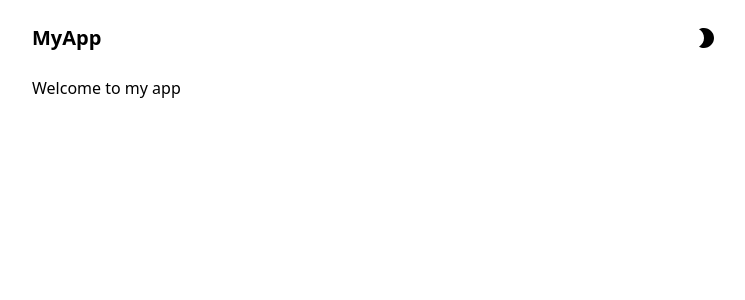
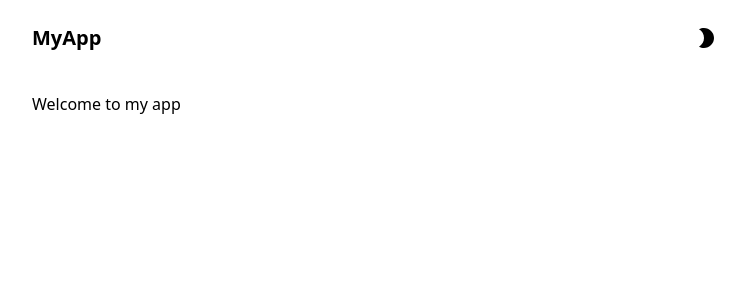
Before and after one commit to mattiapomelli/next-typescript-tailwind-mdx, a Next.js app: page / in a window 1280 px wide. Shown: the top 300 px of the page, without its empty margins (264-1009 px from the left). Built offline with nearby package versions, Linux system fonts and the light colour scheme; what @tailwindcss/typography would draw is missing.

Commit message:
changed import paths prefix

```diff
--- a/components/navbar.tsx
+++ b/components/navbar.tsx
@@ -1,7 +1,7 @@
 import { FunctionComponent } from 'react'
 import Link from 'next/link'
 
-import DarkModeToggle from './dark-mode-toggle'
+import DarkModeToggle from '@components/dark-mode-toggle'
 
 const Navbar: FunctionComponent = () => {
   return (
--- a/layouts/index.tsx
+++ b/layouts/index.tsx
@@ -1,12 +1,14 @@
 import { FunctionComponent } from 'react'
 
-import Navbar from '@/components/navbar'
+import Navbar from '@components/navbar'
 
 const DefaultLayout: FunctionComponent = ({ children }) => {
   return (
     <>
       <Navbar />
-      <main className="w-full max-w-3xl mx-auto px-4 md:px-10">{children}</main>
+      <main className="w-full max-w-3xl mx-auto px-4 md:px-10 mt-4">
+        {children}
+      </main>
     </>
   )
 }
--- a/tsconfig.json
+++ b/tsconfig.json
@@ -15,9 +15,9 @@
     "jsx": "preserve",
     "baseUrl": ".",
     "paths": {
-      "@/components/*": ["components/*"],
-      "@/layouts/*": ["layouts/*"],
-      "@/utils/*": ["utils/*"]
+      "@components/*": ["components/*"],
+      "@layouts/*": ["layouts/*"],
+      "@utils/*": ["utils/*"]
     }
   },
   "include": ["next-env.d.ts", "mdx.d.ts", "**/*.ts", "**/*.tsx"],
```
Also changed, not shown: pages/about.mdx (+3 -4 lines).
